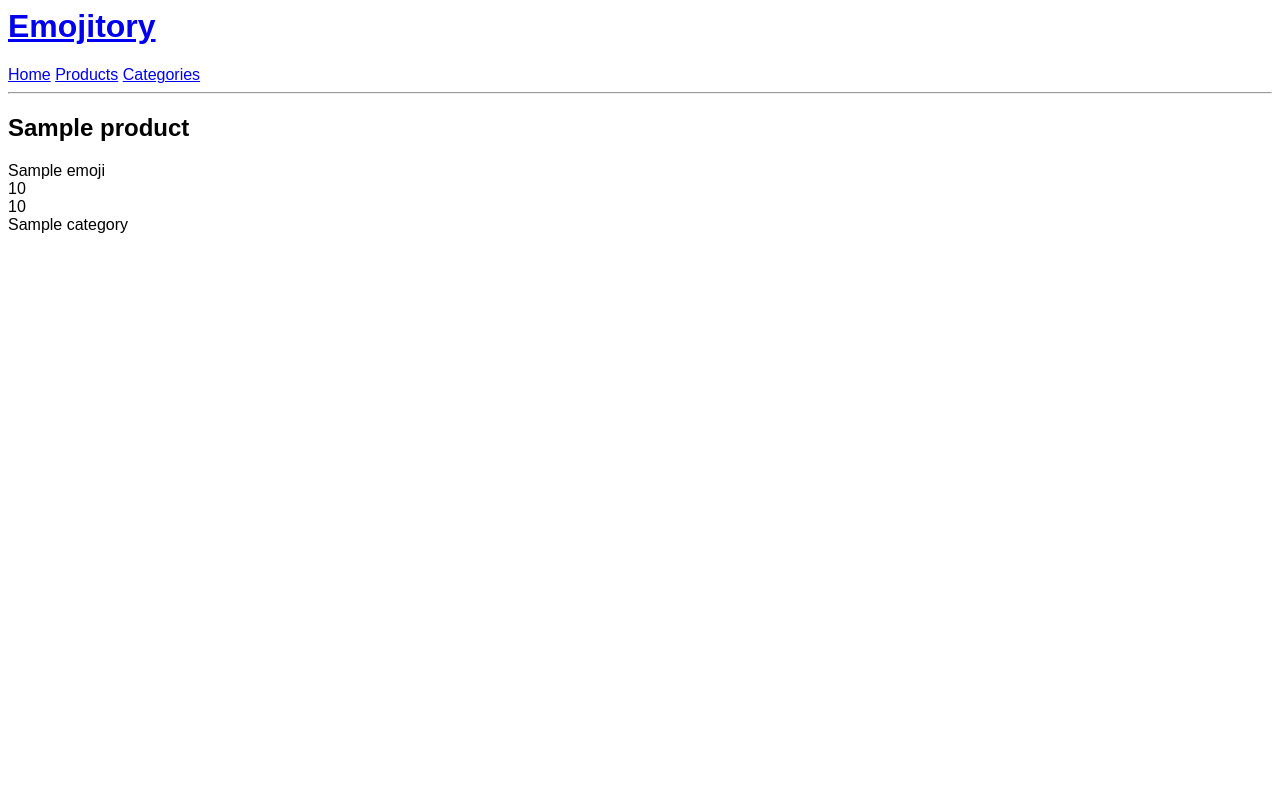
After one commit to slabwu/inventory-application, a Node server app: template views/product.ejs in a window 1280 px wide. The commit adds this page. Run offline with Node 20, Linux system fonts and the light colour scheme; the template is opened without the code that fills it: most values are stand-ins (such as "Sample title", 1, 10 or a date in 2020).

Commit message:
Create individual product view

```diff
--- a/controllers/productController.js
+++ b/controllers/productController.js
@@ -16,7 +16,8 @@ const getProducts = async (req, res) => {
 }
 
 const getProduct = async (req, res) => {
-    res.render('products')
+    let [ product ] = await db.getProduct(req.params.productId)
+    res.render('product', { product: product })
 }
 
 const getEditProduct = async (req, res) => {
--- a/db/queries.js
+++ b/db/queries.js
@@ -1,12 +1,12 @@
 const pool = require('./pool')
 
 async function getProducts() {
-    const { rows } = await pool.query('SELECT p.name, p.emoji, p.price, p.quantity, c.name AS category FROM products p JOIN categories c ON p.categoryid = c.id')
+    const { rows } = await pool.query('SELECT p.id, p.name, p.emoji, p.price, p.quantity, c.name AS category FROM products p JOIN categories c ON p.categoryid = c.id')
     return rows
 }
 
 async function getProduct(id) {
-    const { rows } = await pool.query('SELECT * FROM products JOIN categories ON products.categoryId = categories.id WHERE id = $1', [id])
+    const { rows } = await pool.query('SELECT p.id, p.name, p.emoji, p.price, p.quantity, c.name AS category FROM products p JOIN categories c ON p.categoryid = c.id WHERE p.id = $1', [id])
     return rows
 }
 
--- /dev/null
+++ b/views/product.ejs
@@ -0,0 +1,15 @@
+<html>
+    <head>
+        <link rel="stylesheet" href="/styles.css">
+    </head>
+    <body>
+        <%- include('header') %>
+        <h2><%= product.name %></h2>
+            <div class="productCard">
+            <div class="emoji"><%= product.emoji %></div>
+            <div class="price"><%= product.price %></div>
+            <div class="quantity"><%= product.quantity %></div>
+            <div class="category"><%= product.category %></div>
+        </div>
+    </body>
+</html>
--- a/views/products.ejs
+++ b/views/products.ejs
@@ -8,6 +8,7 @@
         <section class="productsList">
             <% if (locals.products ) { %>
                 <% products.forEach(product => { %>
+                    <a href="/products/<%= product.id %>">
                         <div class="productCard">
                             <div class="emoji"><%= product.emoji %></div>
                             <div class="name"><%= product.name %></div>
@@ -15,6 +16,7 @@
                             <div class="quantity"><%= product.quantity %></div>
                             <div class="category"><%= product.category %></div>
                         </div>
+                    </a>
                 <% }) %>
             <% } %>
         </section>
```
Lines whose indentation alone changed are shown as unchanged.
